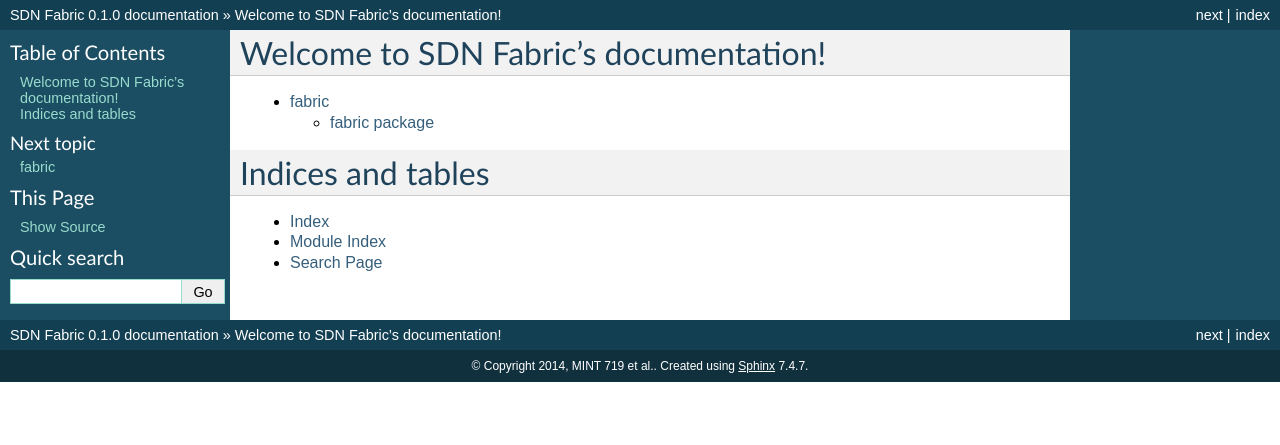
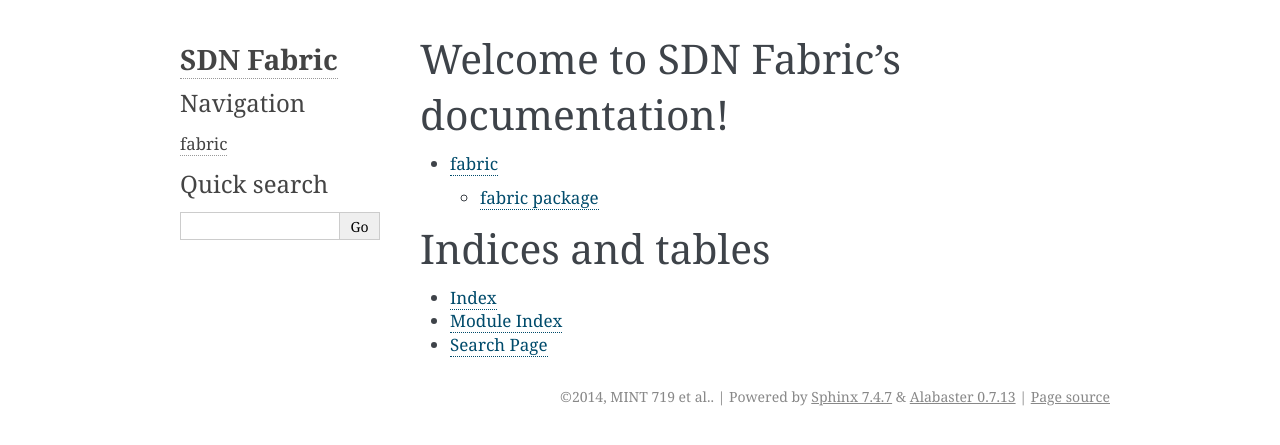
Before and after one commit to illotum/sdn-fabric, a Sphinx documentation site: the page built from docs/index.rst, in a window 1280 px wide. Shown: the top 445 px of the page. Built offline with Sphinx 7.4.7, drawn with Linux system fonts in a browser that asks for light colours.

Commit message:
switch docs theme to alabaster

```diff
--- a/docs/conf.py
+++ b/docs/conf.py
@@ -14,6 +14,7 @@
 
 import sys
 import os
+import alabaster
 
 # If extensions (or modules to document with autodoc) are in another directory,
 # add these directories to sys.path here. If the directory is relative to the
@@ -33,6 +34,7 @@
     'sphinx.ext.todo',
     'sphinx.ext.coverage',
     'sphinx.ext.viewcode',
+    'alabaster',
 ]
 
 # Add any paths that contain templates here, relative to this directory.
@@ -103,7 +105,13 @@
 
 # The theme to use for HTML and HTML Help pages.  See the documentation for
 # a list of builtin themes.
-html_theme = 'default'
+html_theme_path = [alabaster.get_path()]
+html_theme = 'alabaster'
+html_sidebars = {
+   '**': [
+       'about.html', 'navigation.html', 'searchbox.html', 'donate.html',
+   ]
+}
 
 # Theme options are theme-specific and customize the look and feel of a theme
 # further.  For a list of options available for each theme, see the
```
